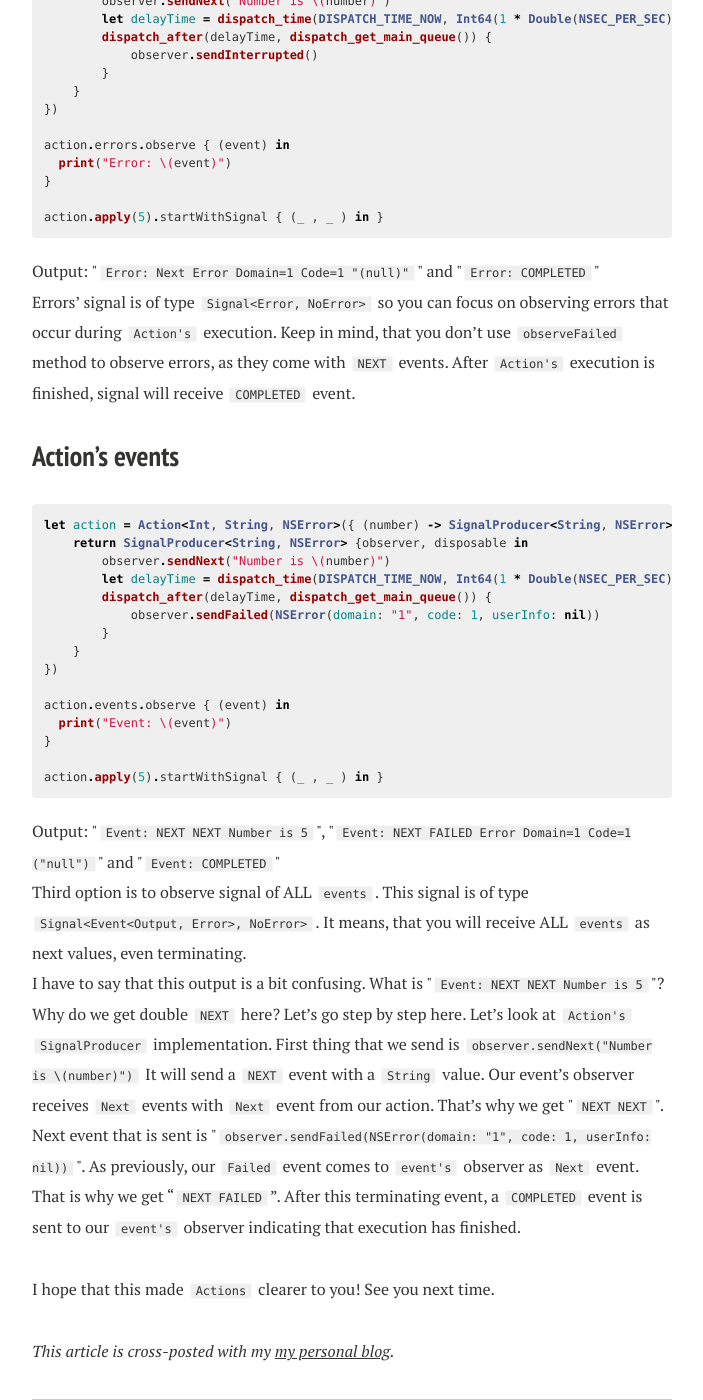
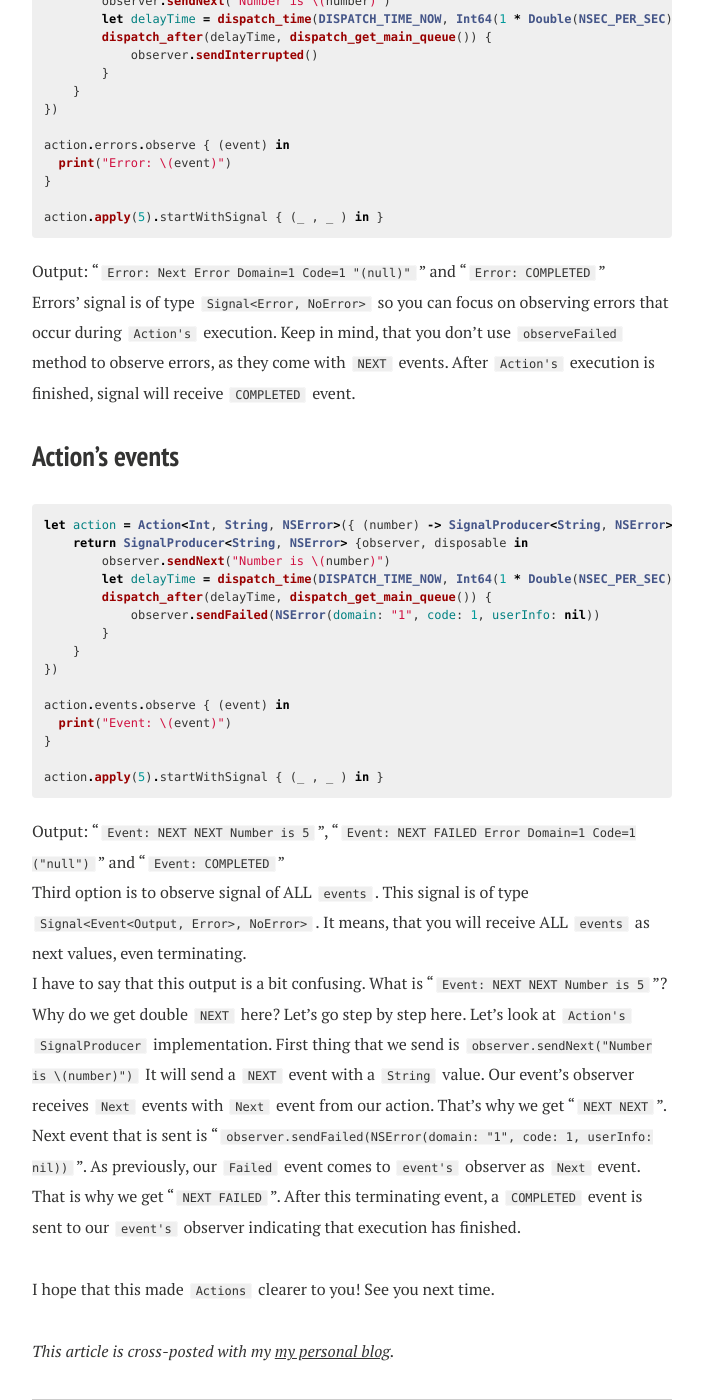
Before and after one commit to bright/bright.github.io, a Jekyll site: the page built from _posts/2016-8-7-reactivecocoa-4-action.md, in a window 1280 px wide and 1400 px high, scrolled down 3201 px. Shown: the whole window, without its empty margins (288-991 px from the left). Built offline with Jekyll 4.4.1, drawn with Linux system fonts in a browser that asks for light colours; nearby versions of some CDN libraries; Markdown is read by kramdown in place of the engine named in the settings; comment, search, counter and statistics services are not loaded; some of the changed text lies outside the part shown.

```diff
--- a/_posts/2016-8-7-reactivecocoa-4-action.md
+++ b/_posts/2016-8-7-reactivecocoa-4-action.md
@@ -82,7 +82,7 @@ prodcuer.startWithSignal { (signal, _ ) in
 }
 {% endhighlight %}
 
-Reveived output: \"`1 - Number is 5`\" and \"`2 - NotEnabled`\".
+Reveived output: "`1 - Number is 5`" and "`2 - NotEnabled`".
 We receive this output because of the fact that when we try to execute our action second time, our first execution hasn't completed yet.
 
 Observing Action
@@ -110,7 +110,7 @@ action.values.observe { (event) in
 
 action.apply(5).startWithSignal { (_ , _ ) in }
 {% endhighlight %}
-Output: \"`Value: Next Number is 5`\" and \"`Value: COMPLETED`\"
+Output: "`Value: Next Number is 5`" and "`Value: COMPLETED`"
 Our values signal is of type `Signal<Output, NoError>`, so you won't get any errors here. If any terminating `Event` occurs during `Action's` execution, you'll receive `COMPLETED` event.
 
 Action's errors
@@ -133,7 +133,7 @@ action.errors.observe { (event) in
 action.apply(5).startWithSignal { (_ , _ ) in }
 {% endhighlight %}
 
-Output: \"`Error: Next Error Domain=1 Code=1 "(null)"`\" and \"`Error: COMPLETED`\"
+Output: "`Error: Next Error Domain=1 Code=1 "(null)"`" and "`Error: COMPLETED`"
 Errors' signal is of type `Signal<Error, NoError>` so you can focus on observing errors that occur during `Action's` execution. Keep in mind, that you don't use `observeFailed` method to observe errors, as they come with `NEXT` events. After `Action's` execution is finished, signal will receive `COMPLETED` event.
 
 Action's events
@@ -155,11 +155,11 @@ action.events.observe { (event) in
 
 action.apply(5).startWithSignal { (_ , _ ) in }
 {% endhighlight %}
-Output: \"`Event: NEXT NEXT Number is 5`\", \"`Event: NEXT FAILED Error Domain=1 Code=1 ("null")`\" and \"`Event: COMPLETED`\"
+Output: "`Event: NEXT NEXT Number is 5`", "`Event: NEXT FAILED Error Domain=1 Code=1 ("null")`" and "`Event: COMPLETED`"
 Third option is to observe signal of ALL `events`. This signal is of type `Signal<Event<Output, Error>, NoError>`. It means, that you will receive ALL `events` as next values, even terminating.
-I have to say that this output is a bit confusing. What is \"`Event: NEXT NEXT Number is 5`\"? Why do we get double `NEXT` here? Let's go step by step here.
+I have to say that this output is a bit confusing. What is "`Event: NEXT NEXT Number is 5`"? Why do we get double `NEXT` here? Let's go step by step here.
 Let's look at `Action's` `SignalProducer` implementation. First thing that we send is `observer.sendNext("Number is \(number)")` It will send a `NEXT` event with a `String` value.
-Our event's observer receives `Next` events with `Next` event from our action. That's why we get \"`NEXT NEXT`\". Next event that is sent is \"`observer.sendFailed(NSError(domain: "1", code: 1, userInfo: nil))`\". As previously, our `Failed` event comes to `event's` observer as `Next` event. That is why we get "`NEXT FAILED`". After this terminating event, a `COMPLETED` event is sent to our `event's` observer indicating that execution has finished.
+Our event's observer receives `Next` events with `Next` event from our action. That's why we get "`NEXT NEXT`". Next event that is sent is "`observer.sendFailed(NSError(domain: "1", code: 1, userInfo: nil))`". As previously, our `Failed` event comes to `event's` observer as `Next` event. That is why we get "`NEXT FAILED`". After this terminating event, a `COMPLETED` event is sent to our `event's` observer indicating that execution has finished.
 
 I hope that this made `Actions` clearer to you! See you next time.
 
```
